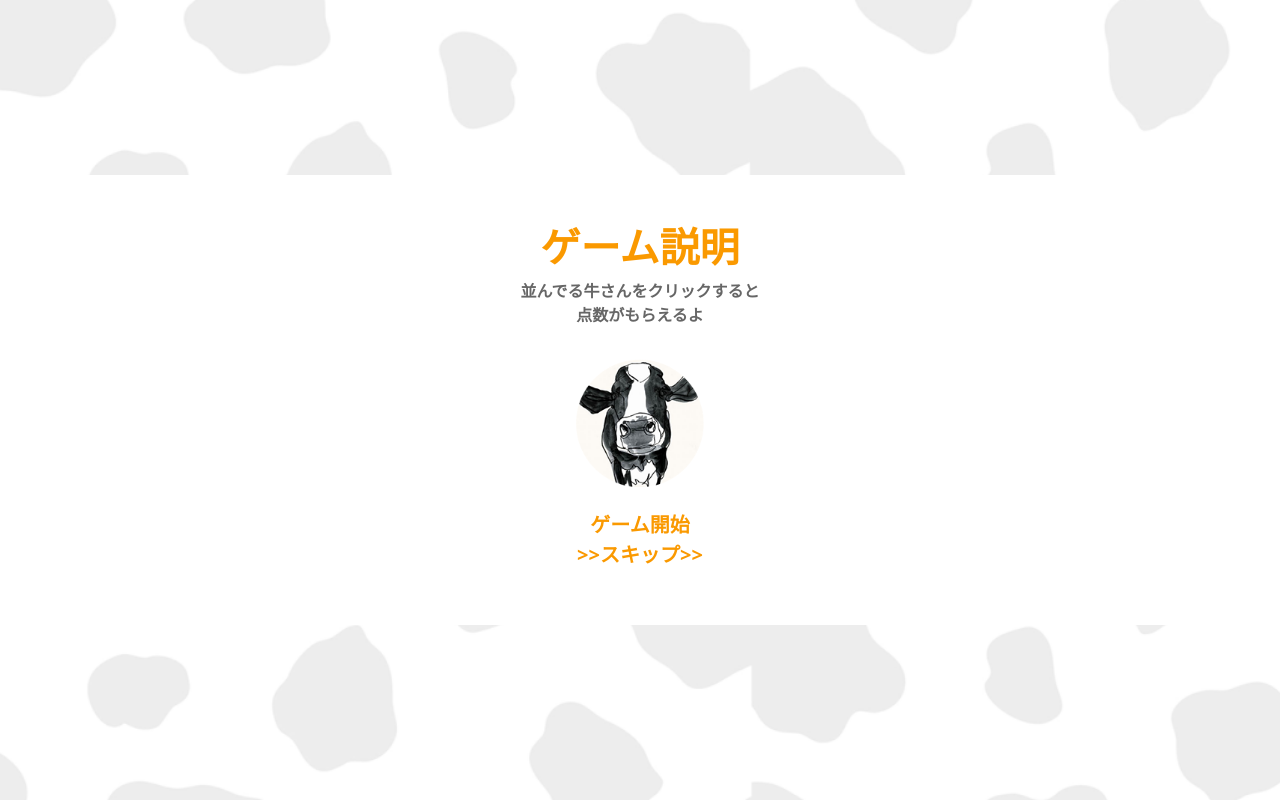
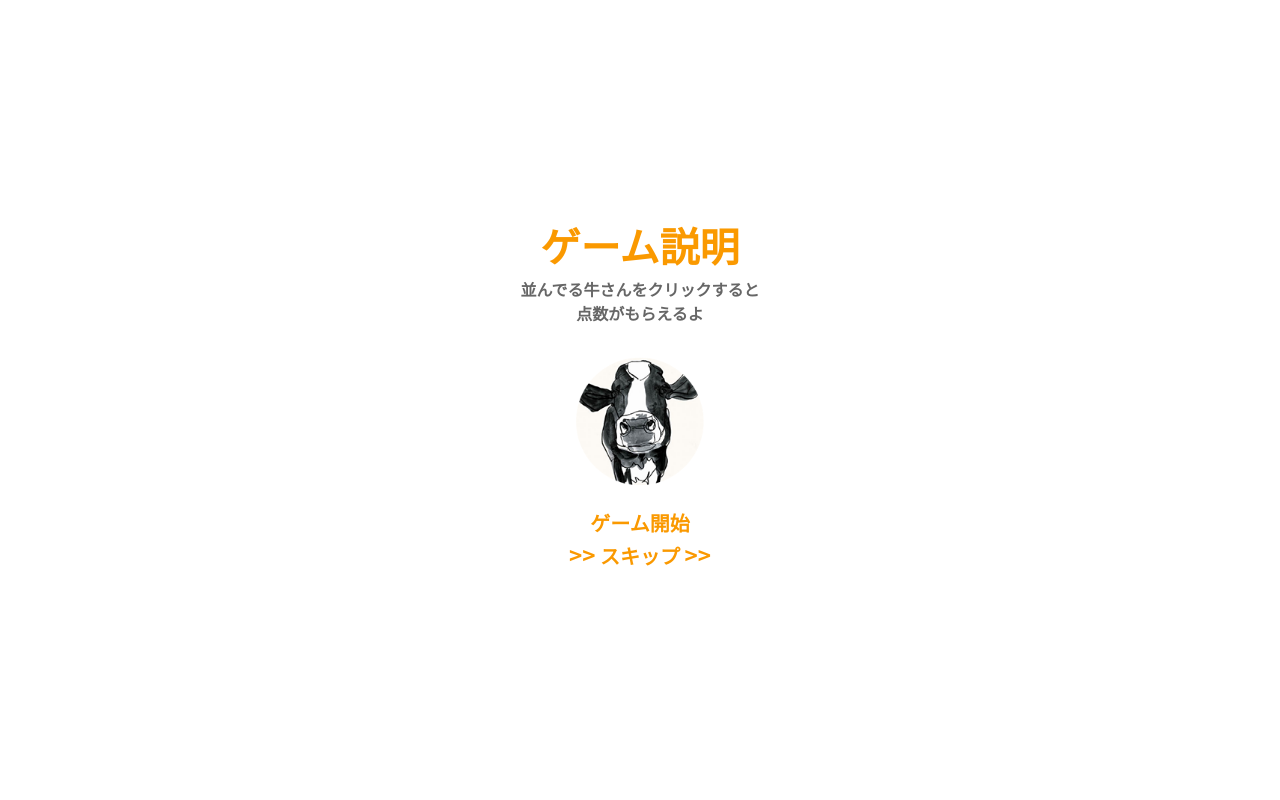
Before and after one commit to sifatulrabbi/fiverr-afuramask-testgame, a React (Create React App) app: page / in a window 1280 px wide. Built offline with nearby package versions, Linux system fonts and the light colour scheme.

Commit message:
feat(page): add animations to the home page

```diff
--- a/package.json
+++ b/package.json
@@ -10,6 +10,7 @@
         "bootstrap": "^5.1.3",
         "react": "^17.0.2",
         "react-dom": "^17.0.2",
+        "react-icons": "^4.3.1",
         "react-router-dom": "^6.2.2",
         "react-scripts": "5.0.0",
         "sass": "^1.49.9",
--- a/public/index.html
+++ b/public/index.html
@@ -11,6 +11,12 @@
         />
         <link rel="apple-touch-icon" href="%PUBLIC_URL%/logo192.png" />
         <link rel="manifest" href="%PUBLIC_URL%/manifest.json" />
+        <link rel="preconnect" href="https://fonts.googleapis.com" />
+        <link rel="preconnect" href="https://fonts.gstatic.com" crossorigin />
+        <link
+            href="https://fonts.googleapis.com/css2?family=Noto+Sans+JP:wght@400;700;900&display=swap"
+            rel="stylesheet"
+        />
         <title>React App</title>
     </head>
     <body>
--- a/src/app.jsx
+++ b/src/app.jsx
@@ -1,12 +1,10 @@
 import React from "react";
 import { Routes, Route } from "react-router-dom";
-import { bg } from "./assets";
 import { Home } from "./pages";
 
 export default function App() {
     return (
         <div className="container-fluid p-0 app">
-            <img src={bg} alt="background" className="bg" />
             <Routes>
                 <Route path="/" element={<Home />} />
             </Routes>
--- a/src/pages/home.jsx
+++ b/src/pages/home.jsx
@@ -13,13 +13,19 @@
             <img
                 src={btn}
                 alt="Button"
-                className="py-3"
+                className="py-3 cow-btn"
                 style={{ height: "20vh" }}
             />
-            <button className="btn fs-5 text-center text-primary fw-bold">
+            <button className="btn fs-5 text-center text-primary fw-bold game-btn">
                 ゲーム開始
                 <br />
-                {">>"}スキップ{">>"}
+                <span className="transition" style={{ fontSize: "1.4rem" }}>
+                    {">>"}
+                </span>{" "}
+                スキップ{" "}
+                <span className="transition" style={{ fontSize: "1.4rem" }}>
+                    {">>"}
+                </span>
             </button>
         </div>
     );
--- a/src/styles/_custom.scss
+++ b/src/styles/_custom.scss
@@ -1,5 +1,27 @@
 $primary: #fa9900;
 $secondary: #666666;
+$font-family-base: "Noto Sans JP", sans-serif;
 
 @import "../../node_modules/bootstrap/scss/bootstrap.scss";
 @import "../../node_modules/bootstrap/scss/variables.scss";
+
+.transition {
+    transition: all 250ms ease-out;
+}
+
+.game-btn {
+    &:hover {
+        span {
+            letter-spacing: 3px;
+        }
+    }
+}
+
+.cow-btn {
+    cursor: pointer;
+    @extend .transition;
+
+    &:hover {
+        transform: scale(1.1) translateX(-5%) rotate(-5deg);
+    }
+}
```
Also changed, not shown: src/assets/background.png, 1 other file (tests, documents, lock files or other folders).
